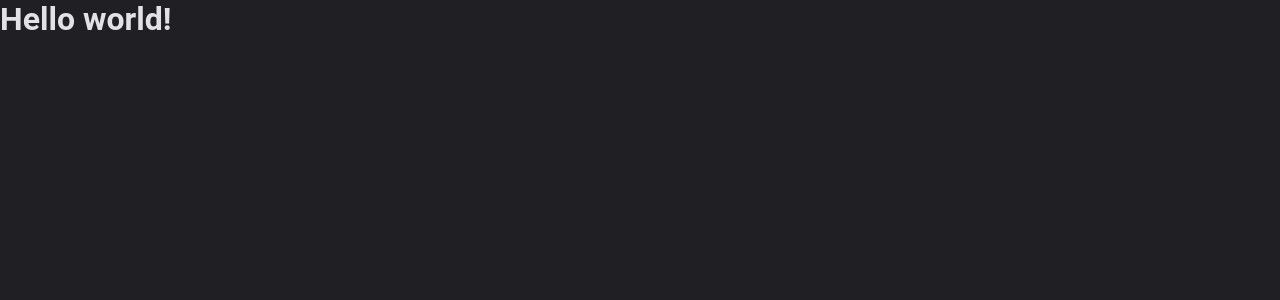
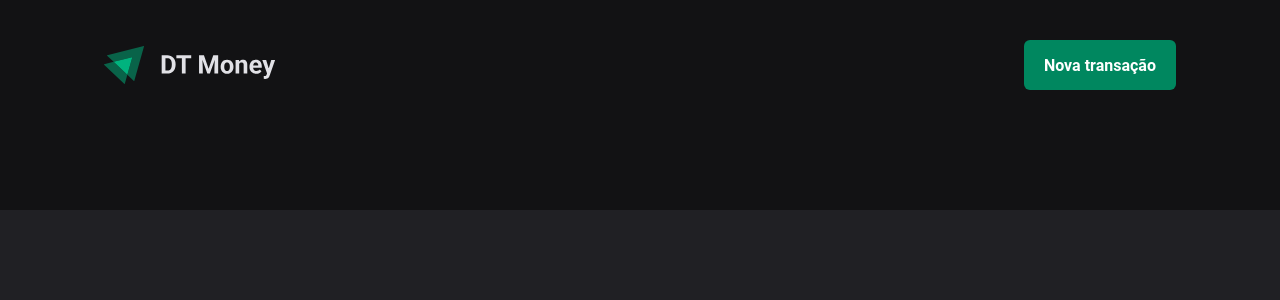
Before and after one commit to maisafolgueral/dt-money, a React app: page / in a window 1280 px wide. Shown: the top 300 px of the page. Built offline with nearby package versions, Linux system fonts and the light colour scheme; the HTML template or start-up script is replaced by a standard one.

Commit message:
Added header component

```diff
--- a/src/App.tsx
+++ b/src/App.tsx
@@ -1,13 +1,14 @@
 import { ThemeProvider } from "styled-components"
 import { defaultTheme } from "./styles/themes/dafault"
 import { GlobalStyle } from "./styles/global"
+import { Transactions } from "./pages/Transactions"
 
 export function App() {
   return (
     <ThemeProvider theme={defaultTheme}>
       <GlobalStyle/>
 
-      <h1>Hello world!</h1>
+      <Transactions/>
     </ThemeProvider>
   )
 }
--- /dev/null
+++ b/src/components/Header/index.tsx
@@ -0,0 +1,15 @@
+import { HeaderContainer, HeaderContent, NewTransactionButton } from "./styles";
+
+import logoImg from '../../assets/logo.svg';
+
+export function Header() {
+    return (
+        <HeaderContainer>
+            <HeaderContent>
+                <img src={logoImg} alt="" />
+
+                <NewTransactionButton>Nova transação</NewTransactionButton>
+            </HeaderContent>
+        </HeaderContainer>
+    )
+}
--- /dev/null
+++ b/src/components/Header/styles.ts
@@ -0,0 +1,33 @@
+import styled from "styled-components";
+
+export const HeaderContainer = styled.header`
+    background: ${props => props.theme['gray-900']};
+    padding: 2.5rem 0 7.5rem;
+`;
+
+export const HeaderContent = styled.div`
+    width: 100%;
+    max-width: 1120px;
+    margin: 0 auto;
+    padding: 0 1.5rem;
+
+    display: flex;
+    justify-content: space-between;
+    align-items: center;
+`;
+
+export const NewTransactionButton = styled.button`
+    height: 50px;
+    border: 0;
+    background: ${props => props.theme["green-500"]};
+    color: ${props => props.theme.white};
+    font-weight: bold;
+    padding: 0 1.25rem;
+    border-radius: 6px;
+    cursor: pointer;
+
+    &:hover {
+        background: ${props => props.theme["green-700"]};
+        transition: background-color 0.2s;
+    }
+`;
--- /dev/null
+++ b/src/pages/Transactions/index.tsx
@@ -0,0 +1,9 @@
+import { Header } from "../../components/Header";
+
+export function Transactions() {
+    return (
+        <div>
+            <Header />
+        </div>
+    )
+}
```
Also changed, not shown: src/assets/logo.svg (added), src/pages/Transactions/styles.ts (added).
